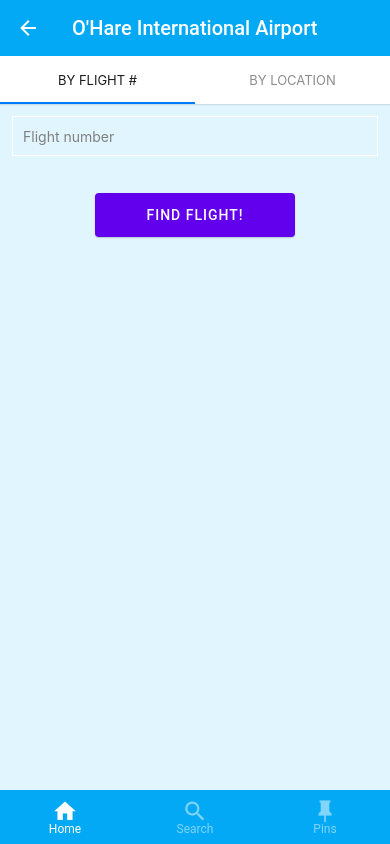
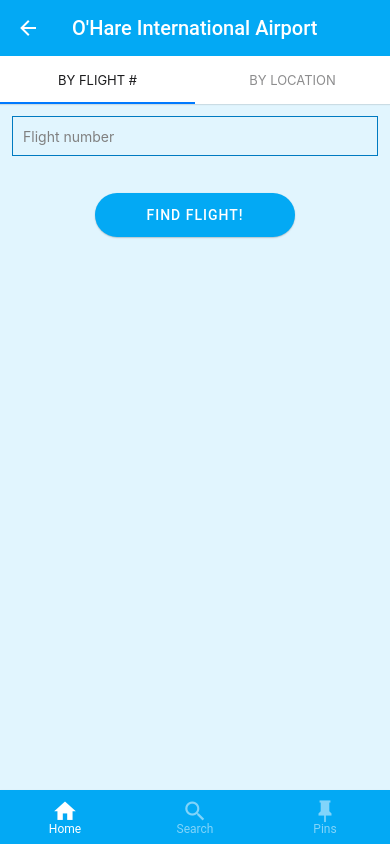
Before and after one commit to renzol2/mt-fuji-shizuoka-airport, a React Native app: screen /FlightSearch in a window 390 px wide. Built offline with nearby package versions, Linux system fonts and the light colour scheme.

Commit message:
visual overhaul pt 2

```diff
--- a/Components/FlightCard.js
+++ b/Components/FlightCard.js
@@ -85,29 +85,37 @@
         padding: 20,
         elevation: 4,
         textAlign: "left",
-        backgroundColor: colorScheme.light,
+        backgroundColor: colorScheme.dark,
         flexDirection: "row",
         justifyContent: "space-between",
+        borderRadius: 30,
+        marginLeft: 10,
+        marginRight: 10
     },
     flightNum: {
         fontSize: 23,
         fontWeight: "bold",
+        color: 'white'
     },
     airport: {
         fontSize: 18,
         fontWeight: "200",
+        color: 'white'
     },
     date: {
         fontSize: 18,
         fontWeight: "200",
+        color: 'white'
     },
     time: {
         fontSize: 18,
         fontWeight: "200",
+        color: 'white'
     },
     gate: {
         fontSize: 18,
         fontWeight: "bold",
+        color: 'white'
     },
     pinButton: {
         alignSelf: "flex-end",
--- a/Screens/FlightSearch.js
+++ b/Screens/FlightSearch.js
@@ -112,7 +112,7 @@
         fontSize: 20,
         fontWeight: "bold",
         textAlign: "center",
-        color: "white",
+        color: "black",
         marginTop: 20,
     },
 
@@ -122,13 +122,15 @@
         borderWidth: 1,
         padding: 10,
         alignSelf: "stretch",
-        borderColor: "white",
-        color: "white",
+        borderColor: colorScheme.dark,
+        color: "black",
     },
 
     findFlightButton: {
         marginTop: 25,
         paddingVertical: 5,
         width: 200,
+        backgroundColor: colorScheme.primary,
+        borderRadius: 30
     },
 });
```
